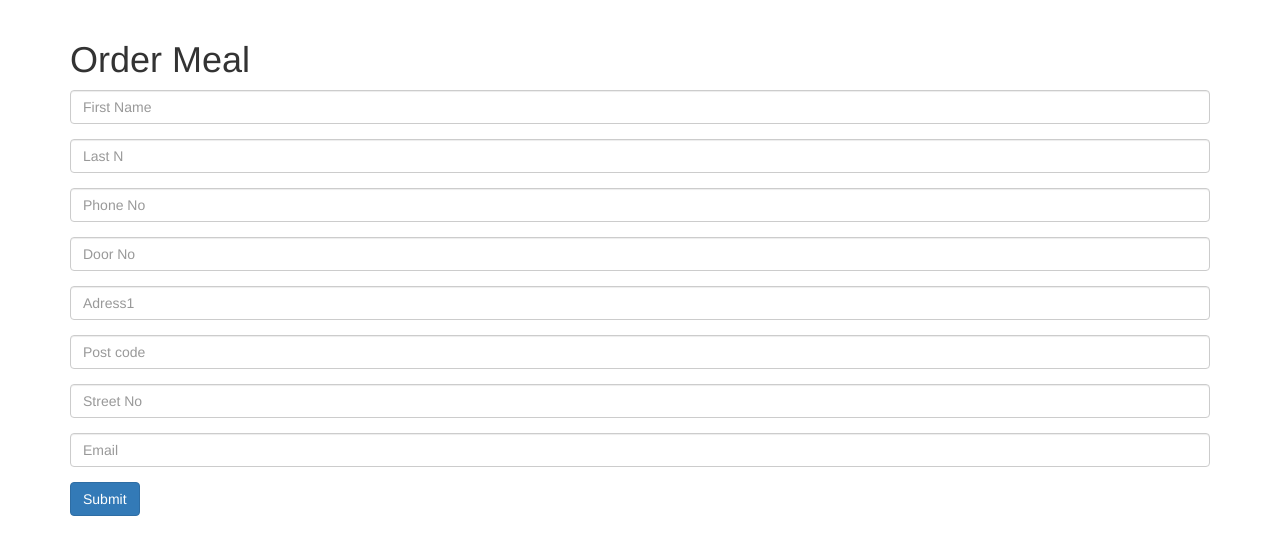
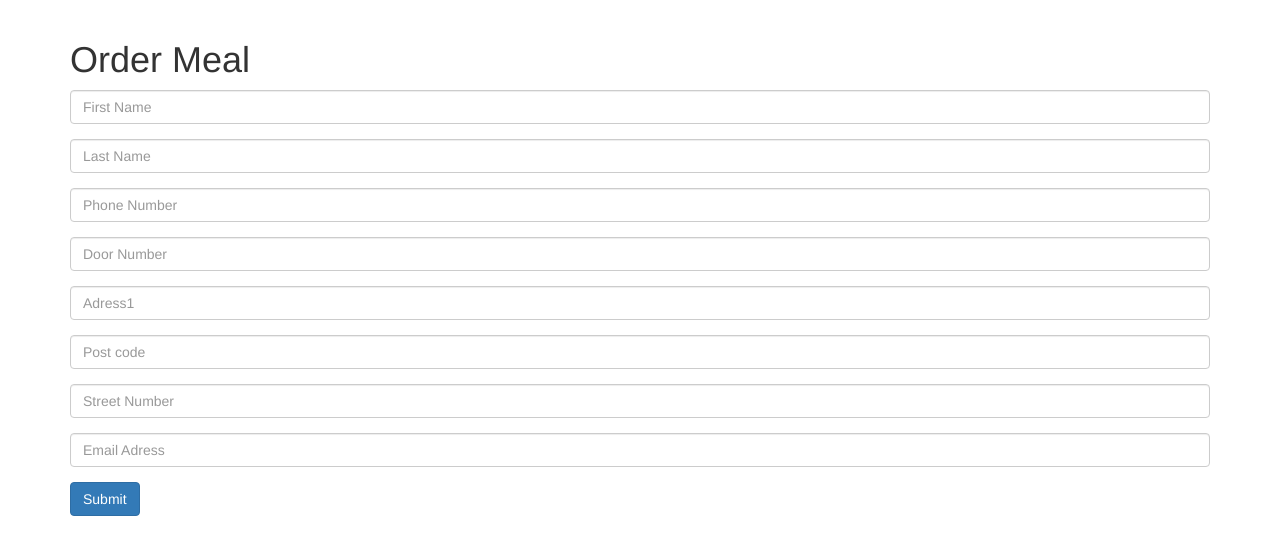
Before and after one commit to mudambirichard/msgapp, a Flask app: page /order_meal in a window 1280 px wide. Shown: the part 52-607 px from the top of the page. Run offline with Flask 2, Linux system fonts and the light colour scheme; some libraries are stand-ins or nearby versions.

Commit message:
modify template

```diff
--- a/templates/order_meal.html
+++ b/templates/order_meal.html
@@ -14,15 +14,15 @@
 
  <div class="form-group">
 
- 	 <input type="text" name="last N" class="form-control" placeholder="Last N">
+ 	 <input type="text" name="last N" class="form-control" placeholder="Last Name">
  </div>
 
  <div class="form-group">
- 	 <input type="text" name="phone No" class="form-control" placeholder="Phone No">
+ 	 <input type="text" name="phone No" class="form-control" placeholder="Phone Number">
  </div>
 
  <div class="form-group">
- 	 <input type="text" name="door No" class="form-control" placeholder="Door No">
+ 	 <input type="text" name="door No" class="form-control" placeholder="Door Number">
  </div>
 
  <div class="form-group">
@@ -34,11 +34,11 @@
  </div>
 
  <div class="form-group">
- 	 <input type="text" name="street No" class="form-control" placeholder="Street No">
+ 	 <input type="text" name="street No" class="form-control" placeholder="Street Number">
  </div>
 
   <div class="form-group">
- 	 <input type="text" name="email" class="form-control" placeholder="Email">
+ 	 <input type="text" name="email" class="form-control" placeholder="Email Adress">
  </div>
 
 
```
